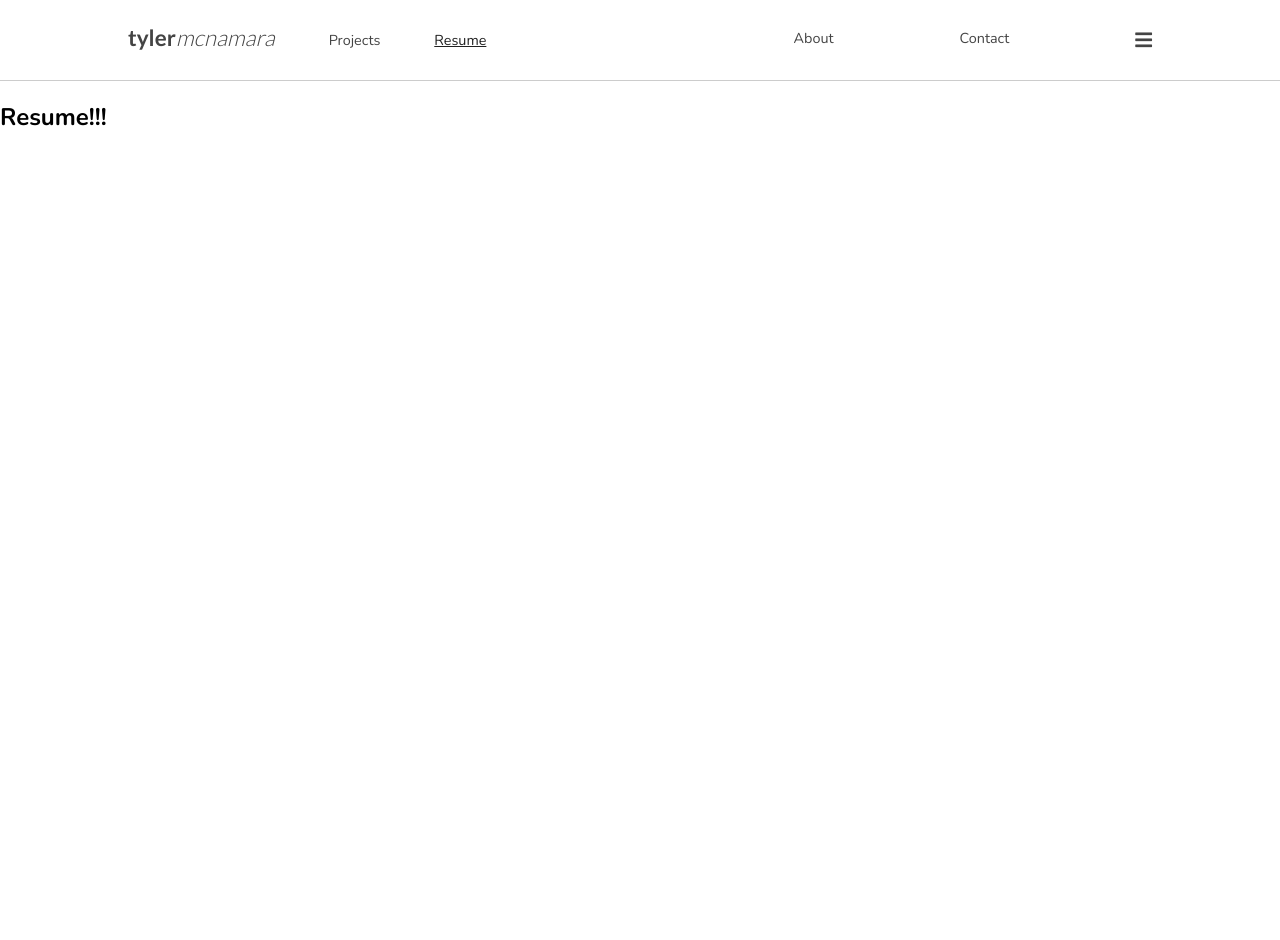
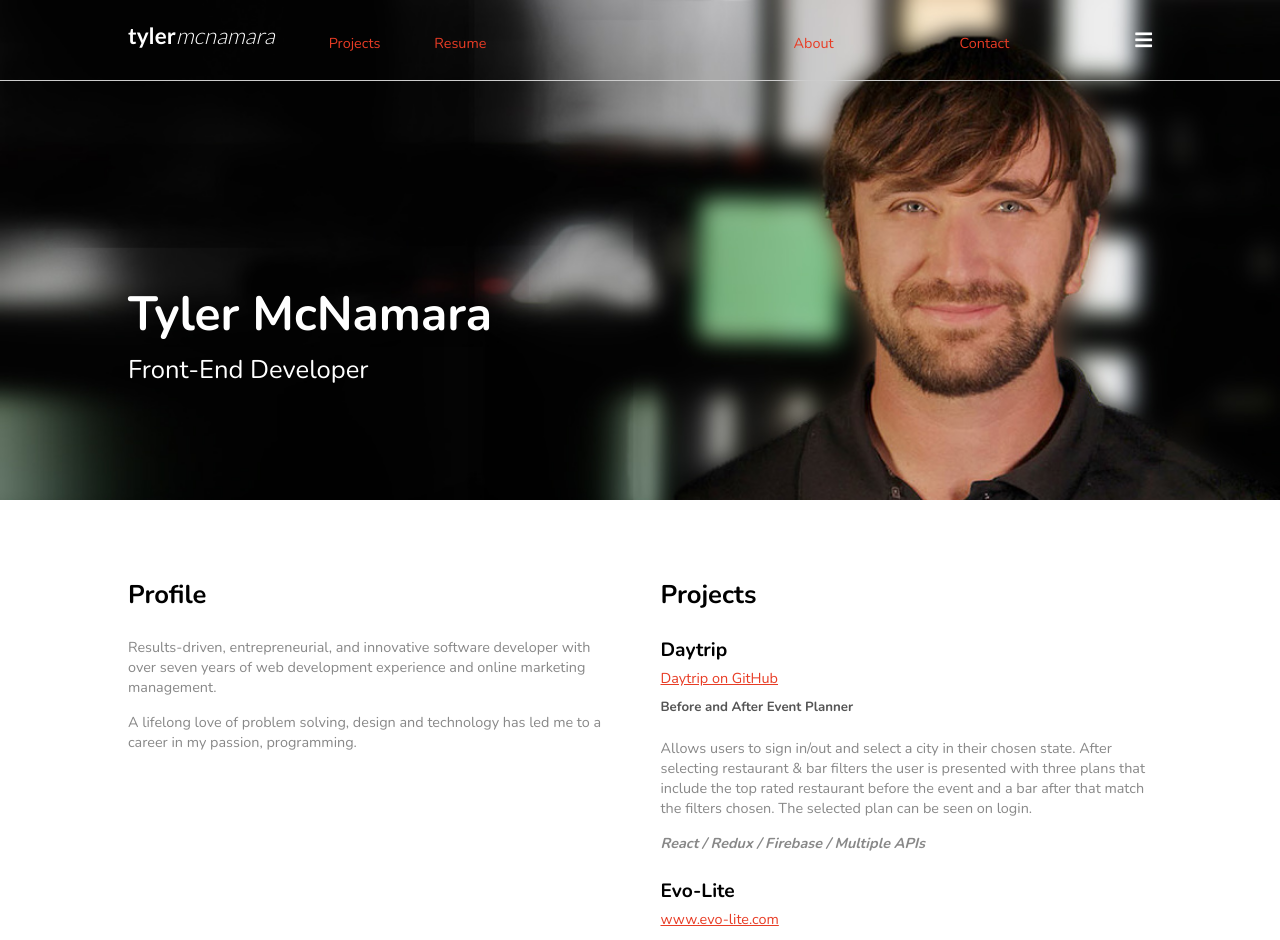
Before and after one commit to mcnamara14/portfolio, a React (Create React App) app: page /resume in a window 1280 px wide. Shown: the top 940 px of the page. Before the commit the page ends 800 px from the top, so only its background shows below. Built offline with nearby package versions, Linux system fonts and the light colour scheme.

Commit message:
Add resume route and header img

```diff
--- a/src/components/HeroNav/HeroNav.css
+++ b/src/components/HeroNav/HeroNav.css
@@ -84,7 +84,7 @@
   font-weight: 700;
 }
 
-.active {
+.heroNav .active {
   color: #202020;
 }
 
--- a/src/components/Nav/Nav.css
+++ b/src/components/Nav/Nav.css
@@ -1,5 +1,9 @@
 .nav {
   border-bottom: 1px solid #ccc;
+}
+
+.nav a {
+  text-decoration: none;
 }
 
 .navContainer {
@@ -7,7 +11,7 @@
   display: flex;
   justify-content: space-between;
   margin: 0 auto;
-  color: #444;
+  color: #fff;
   font-family: 'Nunito', sans-serif;
   font-weight: 700;
   height: 80px;
@@ -16,7 +20,11 @@
   font-size: 0.9rem;
 }
 
-.hero .navContainer {
+.hero .nav a  {
+  color: #fff;
+}
+
+.hero .logo {
   color: #fff;
 }
 
@@ -44,3 +52,7 @@
 .nav a {
   font-weight: 500;
 }
+
+.active {
+  color: #fff;
+}
--- a/src/components/Nav/Nav.js
+++ b/src/components/Nav/Nav.js
@@ -9,7 +9,7 @@ class Nav extends Component {
         <div className="navContainer">
           <div className="navLeft">
             <div className="logo">tyler<span>mcnamara</span></div>
-            <a>Projects</a>
+            <NavLink to="/">Projects</NavLink>
             <NavLink to="/resume">Resume</NavLink>
           </div>
           <div className="navRight">
--- a/src/components/Resume/Resume.css
+++ b/src/components/Resume/Resume.css
@@ -1,4 +1,63 @@
-.hero {
-  height: 600px;
+.resume {
+  height: 500px;
   background-size: cover;
 }
+
+.resumeHeader {
+  height: 160px;
+}
+
+.resumeContainer, .resumeHeader {
+  width: 80%;
+  margin: 60px auto;
+}
+
+.resume h1 {
+  color: #fff;
+  font-size: 3rem;
+  margin: 200px 0 5px 0;
+}
+
+.resume h2 {
+  color: #fff;
+  margin-top: 0;
+  font-size: 1.6rem;
+  font-weight: 300;
+}
+
+.resumeContainer {
+  padding-top: 50px;
+  display: flex;
+  justify-content: space-between;
+}
+
+.resume h3 {
+  font-size: 1.6rem;
+}
+
+.resume h4 {
+  margin-bottom: 0;
+  font-size: 1.2rem;
+}
+
+.resume h5 {
+  margin-top: 10px;
+  color: #555;
+}
+
+.resume p {
+  color: #888;
+  font-size: 0.9rem;
+  font-weight: 300;
+}
+
+.resumeLeft, .resumeRight {
+  width: 48%;
+}
+
+.resume a {
+  color: #e83c25;
+  margin-top: 5px;
+  display: block;
+  font-size: 0.9rem;
+}
--- a/src/components/Resume/Resume.js
+++ b/src/components/Resume/Resume.js
@@ -2,6 +2,7 @@ import React, { Component } from 'react';
 import { withRouter } from 'react-router-dom';
 import './Resume.css';
 import Nav from '../Nav/Nav';
+import resumeHeaderImg from './images/resume-header.jpg';
 
 class Resume extends Component {
   componentDidMount() {
@@ -9,11 +10,36 @@ class Resume extends Component {
   }
   render() {
 
+    const backgroundImage = {backgroundImage: "url(" + resumeHeaderImg + ")"};
+
     return (
-      <section className="resume">
+      <div style={ backgroundImage } className="resume">
         <Nav />
-        <h1>Resume!!!</h1>
-      </section>
+        <section className="resumeHeader">
+          <h1>Tyler McNamara</h1>
+          <h2>Front-End Developer</h2>
+        </section>
+        <section className="resumeContainer">
+          <div className="resumeLeft">
+            <h3>Profile</h3>
+            <p>Results-driven, entrepreneurial, and innovative software developer with over seven years of web development experience and online marketing management.</p><p>A lifelong love of problem solving, design and technology has led me to a career in my passion, programming.</p>
+          </div>
+          <div className="resumeRight">
+            <h3>Projects</h3>
+            <h4>Daytrip</h4>
+            <a href="https://github.com/mcnamara14/daytrip" target="_blank">Daytrip on GitHub</a>
+            <h5>Before and After Event Planner</h5>
+            <p>Allows users to sign in/out and select a city in their chosen state. After selecting restaurant & bar filters the user is presented with three plans that include the top rated restaurant before the event and a bar after that match the filters chosen. The selected plan can be seen on login.</p>
+            <p><strong><em>React / Redux / Firebase / Multiple APIs</em></strong></p>
+            <h4>Evo-Lite</h4>
+            <a href="http://www.evo-lite.com" target="_blank">www.evo-lite.com</a>
+            <h5>WordPress Website, SEO, Branding, Print Ads, Marketing</h5>
+            <p>Developed a custom robust CMS site to match the companies needs. Created the brand, designed all online & print advertisements, & led online marketing efforts to significantly increase traffic.</p>
+            <p><strong><em>WordPress / Adobe Suite / AutoCAD</em></strong></p>
+          </div>
+        </section>
+
+      </div>
     );
   }
 }
```
Also changed, not shown: src/components/Resume/images/resume-header.jpg (added).
